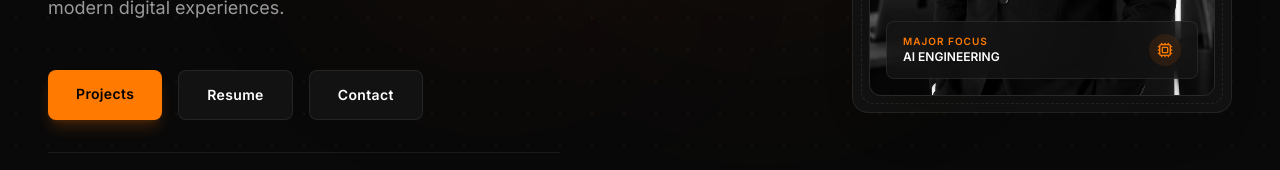
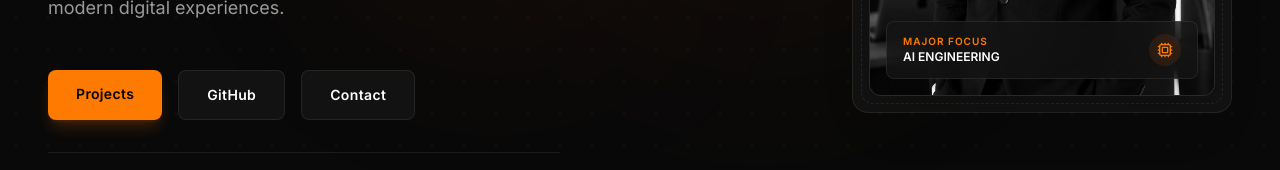
Before and after one commit to iamvijayvarma/PORTFOLIO, a React (Vite) app: page / in a window 1280 px wide. Shown: the part 574-744 px from the top of the page. Built offline with nearby package versions, Linux system fonts and the light colour scheme.

Commit message:
Update Hero button to link to GitHub and sync latest portfolio updates

```diff
--- a/src/components/Hero.tsx
+++ b/src/components/Hero.tsx
@@ -106,7 +106,7 @@ export const Hero: React.FC = React.memo(() => {
               rel="noopener noreferrer"
               className="px-7 py-3.5 glass-card text-white font-semibold rounded-lg hover:border-accent/40 hover:text-accent hover:-translate-y-1 transition-all duration-300 text-sm tracking-wide"
             >
-              Resume
+              GitHub
             </a>
             <a
               href="#contact"
```
